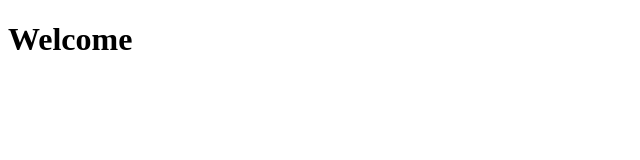
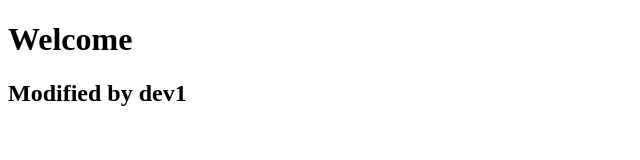
Before and after one commit to minindu69/Conflicts, a plain HTML site: page index.html in a window 1280 px wide. Shown: the whole page, without its empty margins (0-640 px from the left). Drawn offline with Linux system fonts and the light colour scheme.

Commit message:
modified by dev1

```diff
--- a/index.html
+++ b/index.html
@@ -8,5 +8,6 @@
 </head>
 <body>
     <h1>Welcome</h1>
+    <h2>Modified by dev1</h2>
 </body>
 </html>
```
